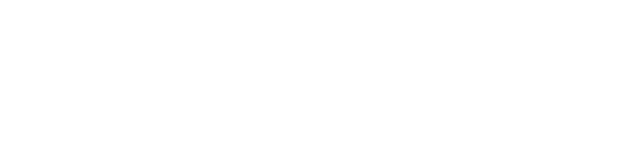
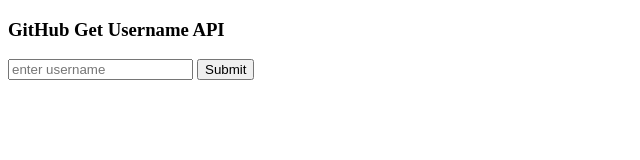
Before and after one commit to lebogangolifant/github-directory-APIs, a plain HTML site: page index.html in a window 1280 px wide. Shown: the whole page, without its empty margins (0-640 px from the left). Drawn offline with Linux system fonts and the light colour scheme.

Commit message:
build the ui

```diff
--- a/index.html
+++ b/index.html
@@ -6,6 +6,13 @@
     <title>Document</title>
 </head>
 <body>
+    <h3 class="text-center">GitHub Get Username API</h3>
+	<form id="gitHubUsername" class="form-inline" style="width: 280px">
+		<input id="usernameInput" class="form-control" type="text" name="username" placeholder="enter username">
+		<input type="submit" class="btn" value="Submit">
+	</form>
+	<ul id="userRepos" class="list-group" style="width: 500px">
 
+	</ul>
 </body>
 </html>
```
